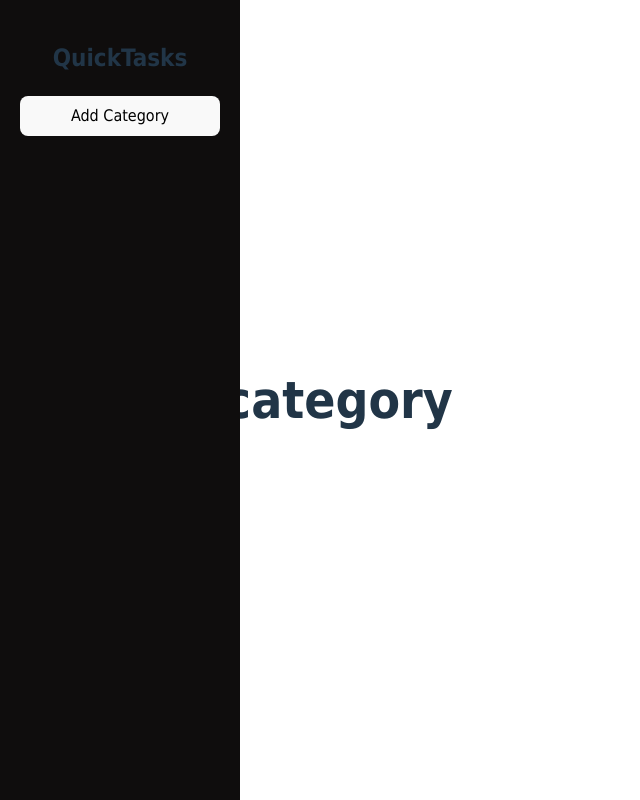
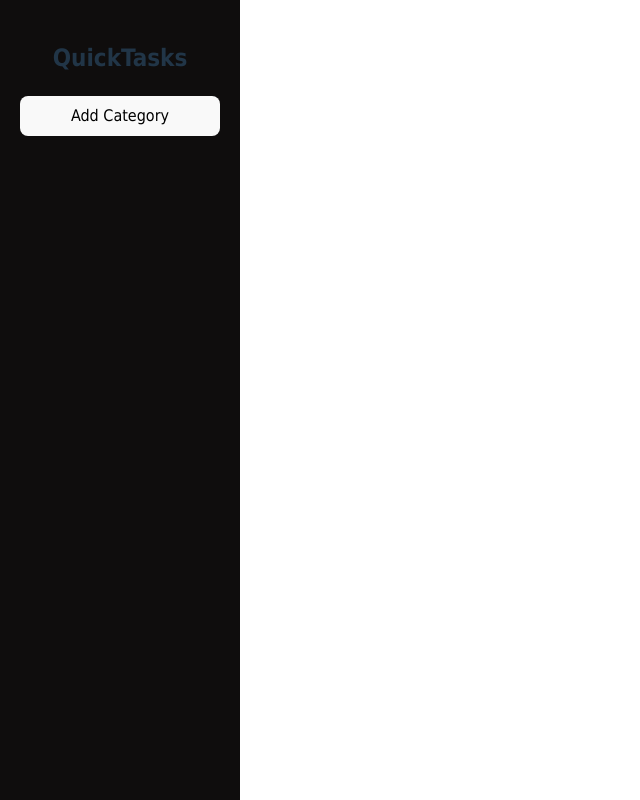
Before and after one commit to AshleyMoriahLazaraga/quicktasks, a React (Vite) app: page /home in a window 1280 px wide. Shown: the whole page, without its empty margins (0-640 px from the left). Built offline with nearby package versions, Linux system fonts and the light colour scheme.

Commit message:
Updated the Add Category

```diff
--- a/package.json
+++ b/package.json
@@ -16,7 +16,7 @@
     "@supabase/supabase-js": "^2.43.0",
     "react": "^18.2.0",
     "react-dom": "^18.2.0",
-    "react-icons": "^5.2.0",
+    "react-icons": "^5.2.1",
     "react-router-dom": "^6.23.0"
   },
   "devDependencies": {
--- a/src/Home.css
+++ b/src/Home.css
@@ -1,5 +1,12 @@
 .app {
   display: flex;
+}
+
+.pageTitle {
+  margin-top: 20px;
+  margin-left: 240px; /* Adjust according to sidebar width */
+  color: white;
+  font-size: 40px;
 }
 
 .sidebar {
--- a/src/pages/Home.tsx
+++ b/src/pages/Home.tsx
@@ -110,6 +110,12 @@ class Home extends Component<{}, State> {
 
     return (
       <div className="app">
+        <main>
+          {selectedCategory ? (
+            <h1 className="pageTitle">{selectedCategory} Tasks</h1>
+          ) : (
+            <h1 className="pageTitle">Select a category</h1>
+          )}
           <aside className="sidebar">
             <h2>QuickTasks</h2>
             {user && (
@@ -140,12 +146,6 @@ class Home extends Component<{}, State> {
               ))}
             </nav>
           </aside>
-        <main>
-          {selectedCategory ? (
-            <h1>{selectedCategory} Tasks</h1>
-          ) : (
-            <h1>Select a category</h1>
-          )}
         </main>
       </div>
     );
```
Also changed, not shown: 1 other file (tests, documents, lock files or other folders). Lines whose indentation alone changed are shown as unchanged.
